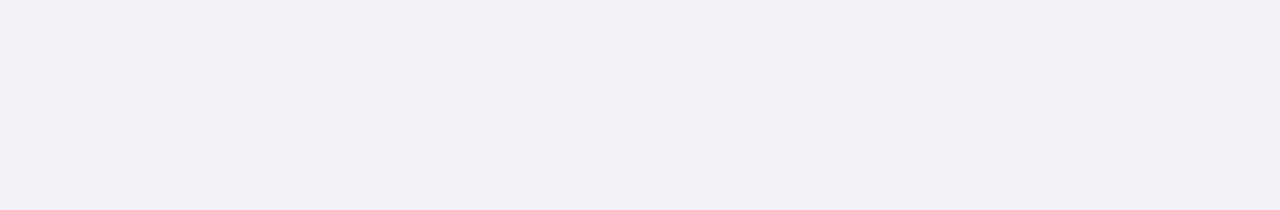
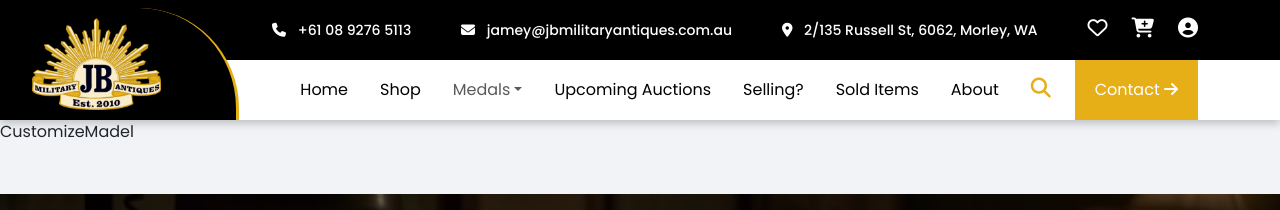
Before and after one commit to Dinesh18042001/jbmilitary, a React (Vite) app: page /customizemedal in a window 1280 px wide. Before the commit this address had no page. Shown: the top 210 px of the page. Built offline with nearby package versions, Linux system fonts and the light colour scheme; a web font is replaced by a local one.

Commit message:
add a link

```diff
--- a/src/App.jsx
+++ b/src/App.jsx
@@ -14,6 +14,7 @@ import Shop from "./Component/Shop/Shop";
 import AboutPage from "./Component/About/AboutPage";
 import SoldItems from "./Component/SoldItems.jsx/SoldItems";
 import Contact from "./Component/Contact/Contact";
+import CustomizeMadel from "./Component/CustomizeMadel/CustomizeMadel";
 
 function App() {
   return (
@@ -31,6 +32,7 @@ function App() {
           <Route path="aboutpage" element={<AboutPage/>} />
           <Route path="solditems" element={<SoldItems/>} />
           <Route path="contact" element={<Contact/>} />
+          <Route path="customizemedal" element={<CustomizeMadel/>} />
         </Route>
       </Routes>
     </Router>
--- /dev/null
+++ b/src/Component/CustomizeMadel/CustomizeMadel.jsx
@@ -0,0 +1,7 @@
+import React from 'react'
+
+export default function CustomizeMadel() {
+  return (
+    <div>CustomizeMadel</div>
+  )
+}
--- a/src/Component/Header.jsx
+++ b/src/Component/Header.jsx
@@ -139,9 +139,9 @@ export default function Header() {
                     aria-labelledby="navbarDropdown"
                   >
                     <li>
-                      <a className="dropdown-item" href="#">
-                        Action
-                      </a>
+                      <Link className="dropdown-item" to="customizemedal">
+                      Customize Medal
+                      </Link>
                     </li>
                   </ul>
                 </li>
```
